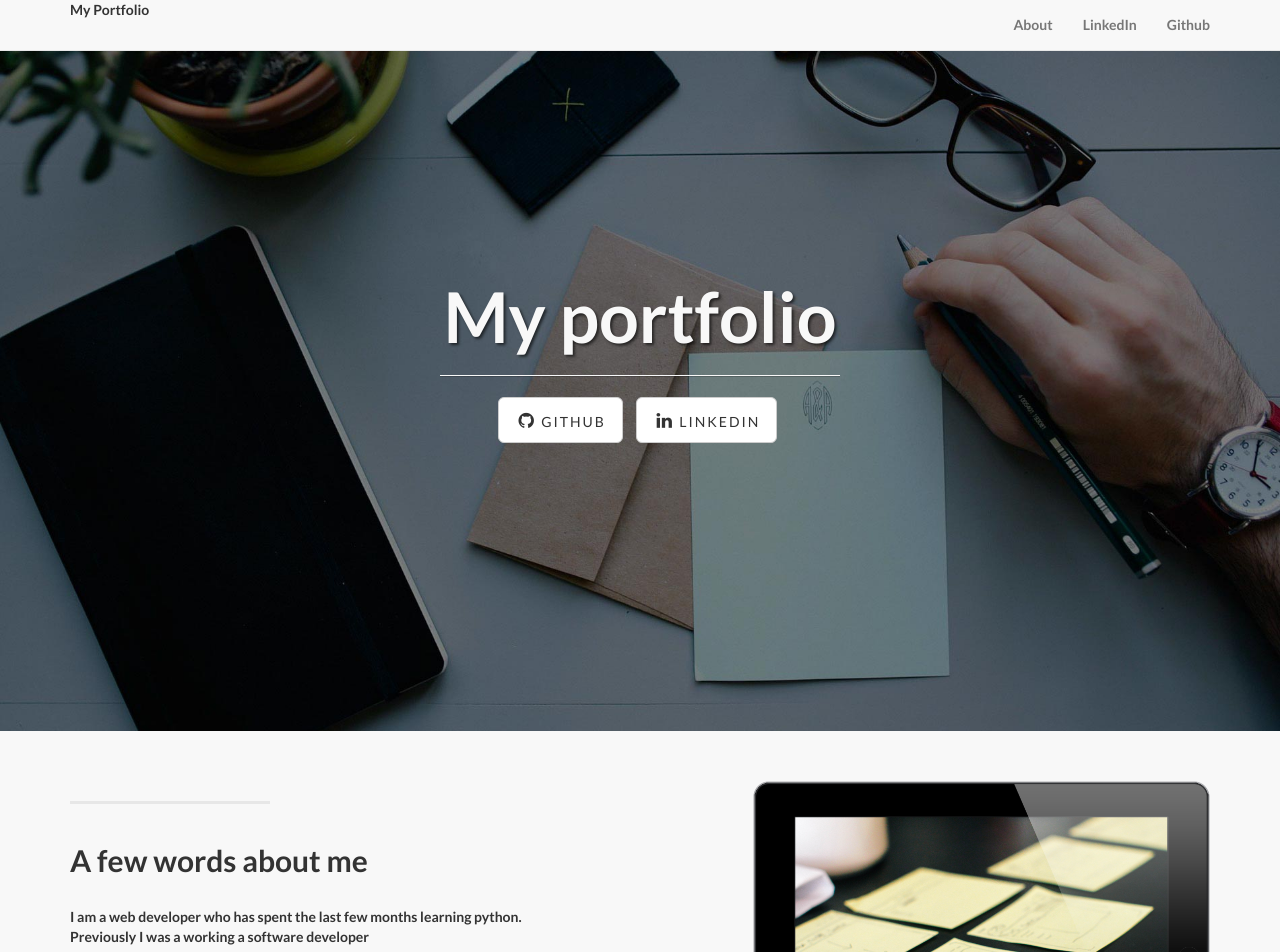
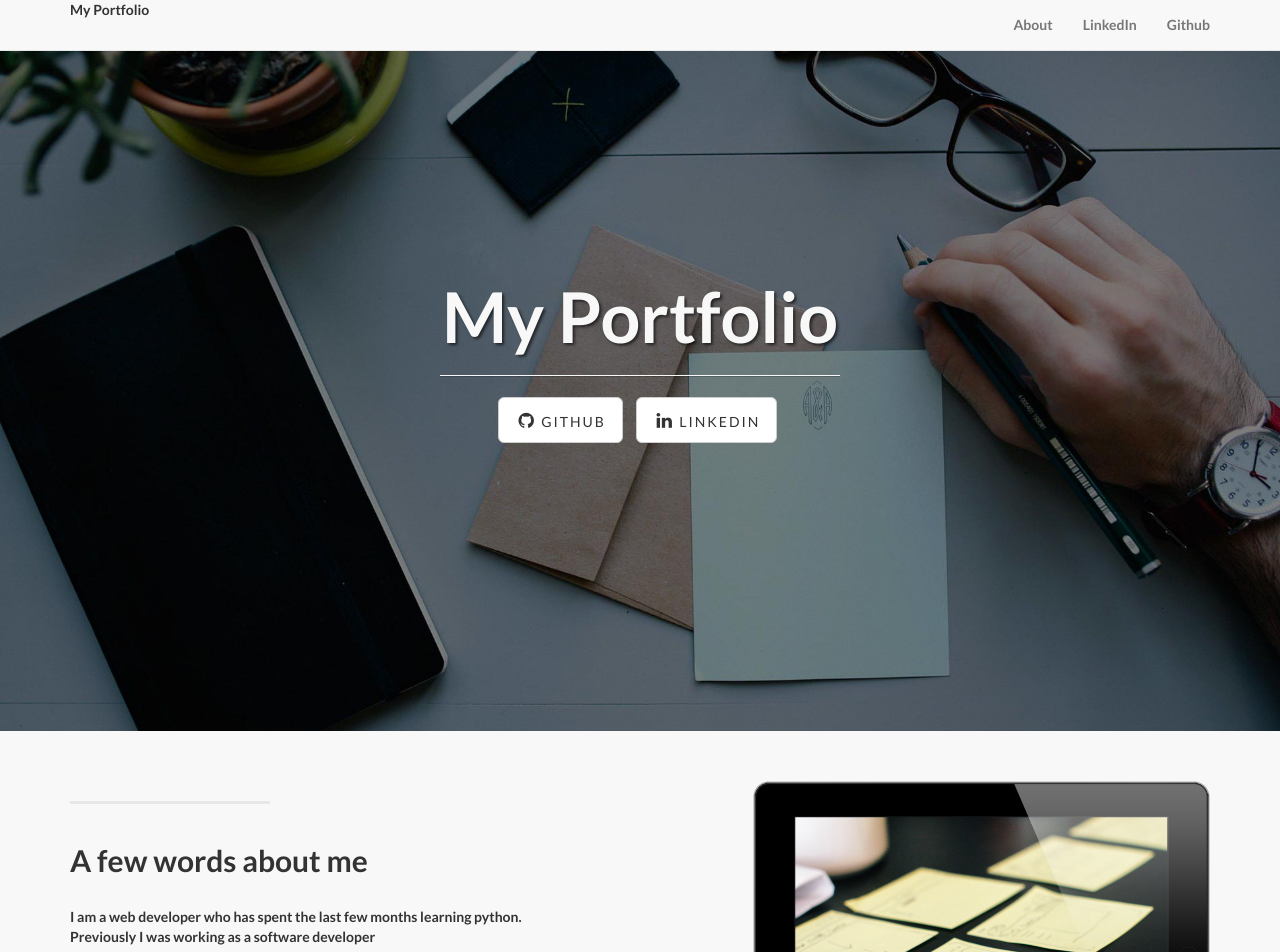
Before and after one commit to hridhya/hridhya.github.io, a plain HTML site: page index.html in a window 1280 px wide. Shown: the top 952 px of the page. Drawn offline with Linux system fonts and the light colour scheme.

Commit message:
portfolio

```diff
--- a/index.html
+++ b/index.html
@@ -74,7 +74,7 @@
                 <div class="col-lg-12">
                     <div class="intro-message">
 
-                        <h1>My portfolio</h1>
+                        <h1>My Portfolio</h1>
                         <hr class="intro-divider">
                         <ul class="list-inline intro-social-buttons">
 
@@ -106,7 +106,7 @@
                     <hr class="section-heading-spacer">
                     <div class="clearfix"></div>
                     <h2 class="section-heading">A few words about me<br></h2>
-                    <p> I am a web developer who has spent the last few months learning python. Previously I was a working a software
+                    <p> I am a web developer who has spent the last few months learning python. Previously I was working as a software
                     developer</p>
                 </div>
                 <div class="col-lg-5 col-lg-offset-2 col-sm-6">
```
